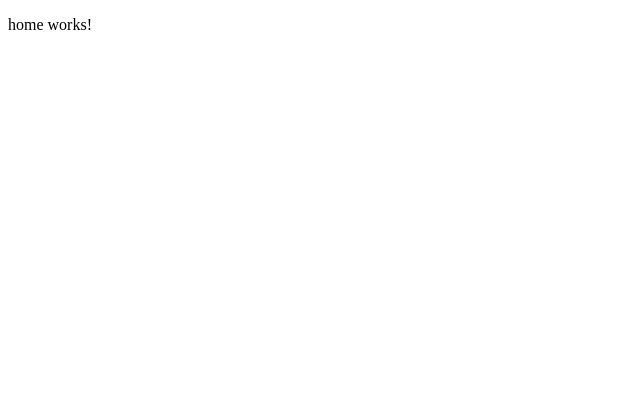
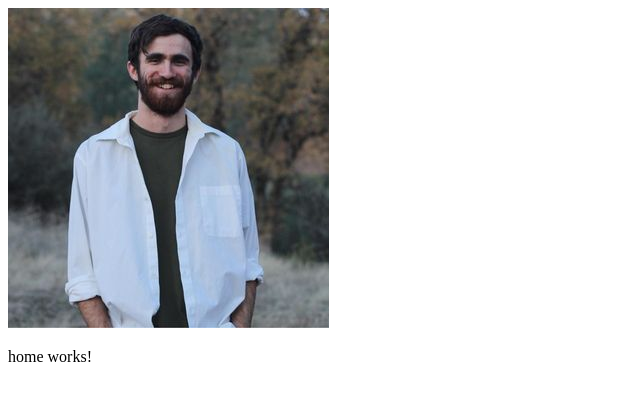
Before and after one commit to CarsonMinihan/gh-pages-sample, an Angular app: page /home in a window 1280 px wide. Shown: the top 400 px of the page, without its empty margins (0-640 px from the left). Built offline with nearby package versions, Linux system fonts and the light colour scheme.

Commit message:
unremoved image temp

```diff
--- a/src/app/app.component.html
+++ b/src/app/app.component.html
@@ -1,4 +1,4 @@
 <div>
-  <!-- <img src="../assets/images/self-Img.jpg"/> -->
+  <img src="../assets/images/self-Img.jpg"/>
 </div>
 <router-outlet></router-outlet>
```
